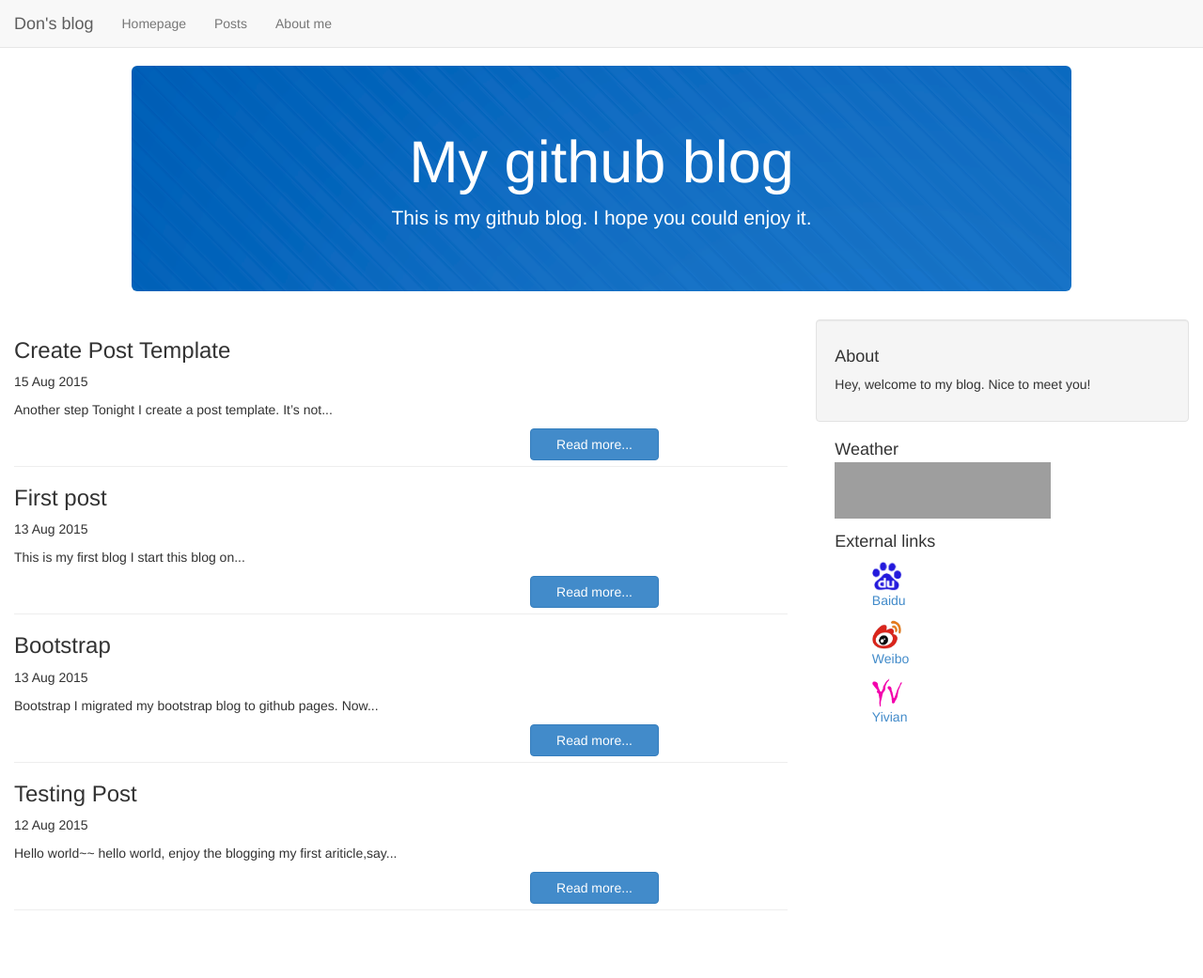
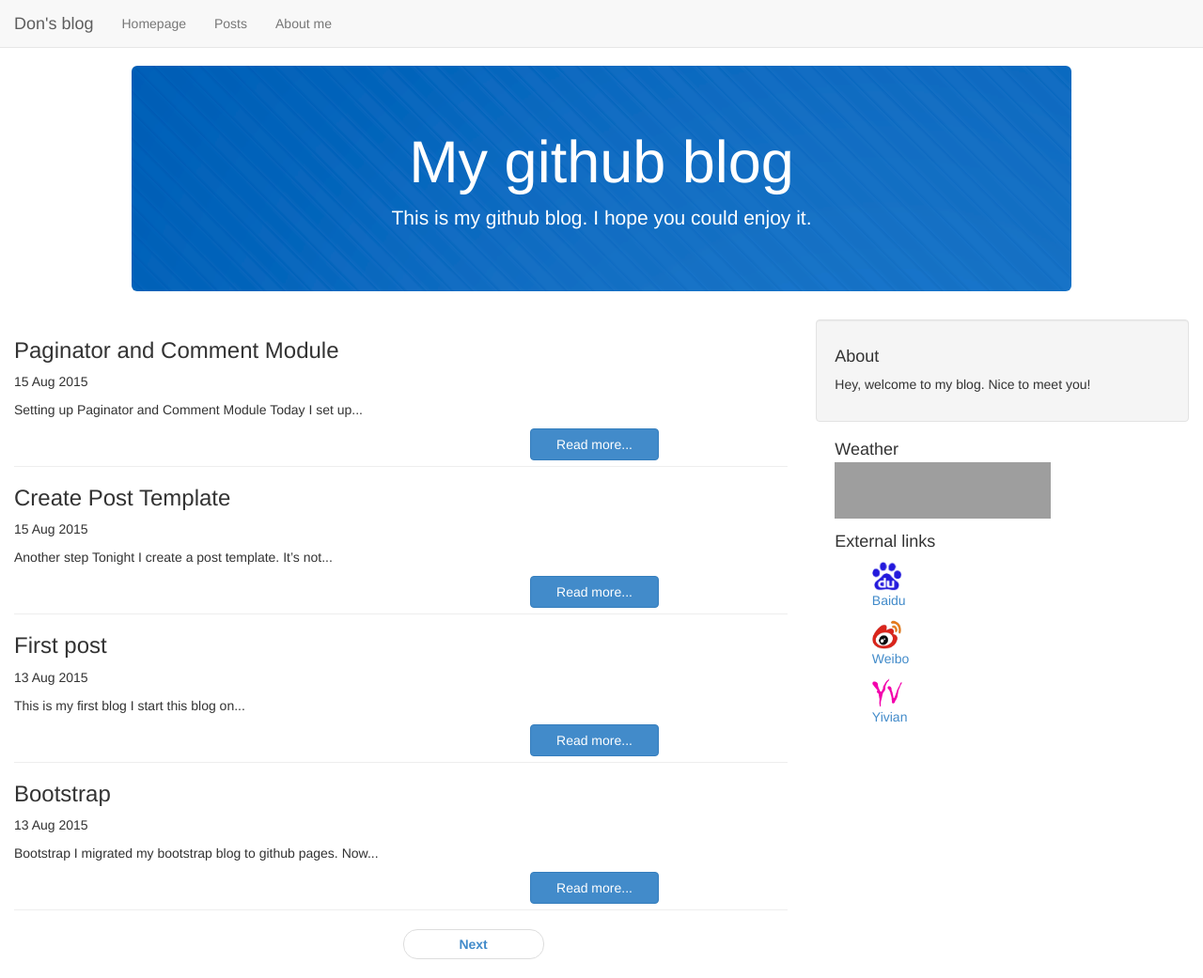
Before and after one commit to luoyuchen/dontry.github.io, a Jekyll site: the page built from index.html, in a window 1280 px wide and 1041 px high. Shown: the whole window at 94% size. Built offline with Jekyll 4.4.1, drawn with Linux system fonts in a browser that asks for light colours; the list of posts is cut into pages by our own code; grey boxes are pictures that could not be loaded.

Commit message:
write a blog 2015-08-15

```diff
--- a/_config.yml
+++ b/_config.yml
@@ -15,7 +15,7 @@ title: Dontry Blog
 url: dontry.github.io
 # baseurl: /dontry.github.io
 source: /Users/caidong/Documents/Web_Design/dontry_blog/dontry.github.io
-paginate: 5
+paginate: 4
 safe: true
 lsi: false
 repository: https://github.com/dontry/dontry.github.io
--- a/_includes/paginator.html
+++ b/_includes/paginator.html
@@ -1,3 +1,4 @@
+<!-- <span class="page_number"> Page: {{paginator.page}} of {{paginator.total_pages}}</span> -->
 <ul class="pager">
 	{% if paginator.previous_page %}
 		{% if paginator.page == 2%}
--- /dev/null
+++ b/_posts/2015-08-15-paginator-and-comment.md
@@ -0,0 +1,12 @@
+---
+layout: post
+title: Paginator and Comment Module
+author: dontry
+---
+
+---
+### Setting up Paginator and Comment Module
+
+Today I set up the paginator and comment module to my blog. Besides I fixed some layout glitches, too. It looks much better now. [pic]
+
+![pic]: /images/azure.png
--- a/index.html
+++ b/index.html
@@ -15,7 +15,7 @@ title: My blog
 
 	<div class="row">
 		<div class="col-xs-12 col-md-8  blog-main">
-			{% for post in site.posts %}
+			{% for post in paginator.posts %}
 			<div class="blog-entry">
 				<h3 class="blog-title">{{post.title}}</h3>
 				<p class="blog-post-meta">{{post.date | date_to_string}}</p>
```
